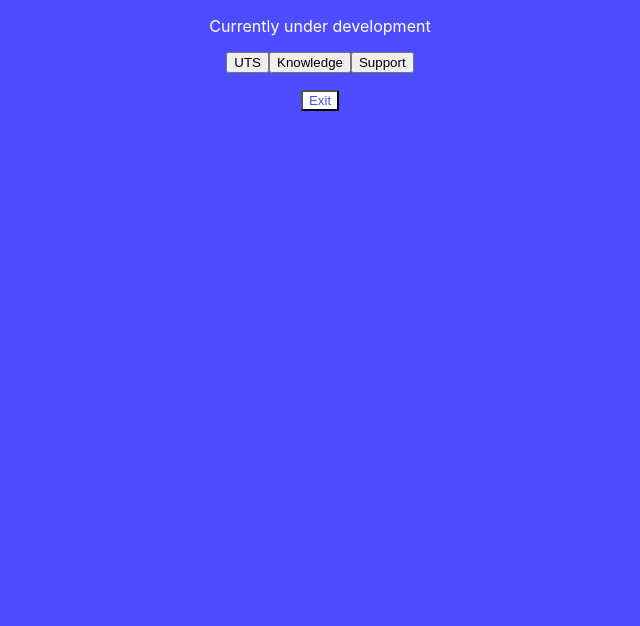
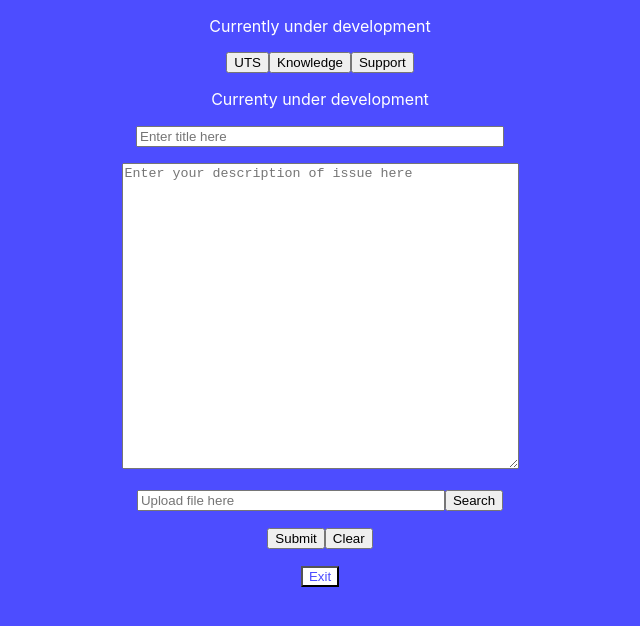
Before and after one commit to wkpescherine/PROJECTS-2024, a React (Create React App) app in the folder musik/: page /dashboard in a window 1280 px wide. Both pictures are taken after a click on the button "Support". Shown: the top 626 px of the page, without its empty margins (320-960 px from the left). Built offline with nearby package versions, Linux system fonts and the light colour scheme.

Commit message:
MUSIK:      0.3.2:           Updated Support Screen:                Added new elements for support submission           Updated Main Screen           Updated Dashboard logic:                Added logic for state managemnet of screens

```diff
--- a/musik/src/dashboard.js
+++ b/musik/src/dashboard.js
@@ -15,25 +15,29 @@ function Dashboard (){
     }
 
     return (
+        <div>
             <div >
                 <p>Currently under development</p>
                 <div style={{display: "flex",justifyContent: "center"}}>
                     <div style={{display: "flex",justifyContent: "center"}}>
-                    <button>UTS</button>
+                        <button onClick={() => {setSectionActive("UTS")}}>UTS</button>
                     </div>
                     <div style={{display: "flex",justifyContent: "center"}}>
-                    <button> Knowledge</button>
+                       <button onClick={() => {setSectionActive("Knowledge")}}> Knowledge</button>
                     </div>
                     <div style={{display: "flex",justifyContent: "center"}}>
-                    <button>Support</button>
+                        <button onClick={() => {setSectionActive("Support")}}>Support</button>
                     </div>
                 </div>
-            { sectionActive == "UTS" && < UTS />}
-            { sectionActive == "UTS" && < Knowledge />}
-            { sectionActive == "UTS" && < Support />}
+            </div>
+            <div>
+                { sectionActive === "UTS" && < UTS />}
+                { sectionActive === "Knowledge" && < Knowledge />}
+                { sectionActive === "Support" && < Support />}
                 <p>
                     <button class='invertButton' onClick={RedirectTo}>Exit</button>
                 </p>
+            </div>
         </div>
     );
 }
--- a/musik/src/main.js
+++ b/musik/src/main.js
@@ -34,7 +34,7 @@ function Main() {
             <p>
                 <button class='invertButton' onClick={RedirectTo}>Login</button>
             </p>
-            <p>version 0.3.1 </p>
+            <p>version 0.3.2 </p>
         </div>
     );
 }
--- a/musik/src/support.js
+++ b/musik/src/support.js
@@ -1,9 +1,37 @@
+import React, {useState} from 'react';
 import './App.css';
+import {useNavigate} from 'react-router-dom'
 
 export default function Support (){
+    const[supportTitle,setSupportTitle] = useState ("");
+    const[supportDesc,setSupportDesc] = useState ("");
+
+    let navigate = useNavigate();
+
+    const handleSupportTitle = (event) => {
+        setSupportTitle(event.target.value)
+    }
+
+    const handleSupportDesc = (event) => {
+        setSupportDesc(event.target.value)
+    }
     return (
         <div>
-            <p>Support under development</p>
+            <p>Currenty under development</p>
+            <p>
+                <input type="text" placeholder="Enter title here" onChange={handleSupportTitle} style={{width:360}}></input>
+            </p>
+            <p>
+                <textarea placeholder="Enter your description of issue here" rows="20" cols="47"/>
+            </p>
+            <p>
+                <input type="text" placeholder="Upload file here" style={{width:300}}></input>
+                <button>Search</button>
+            </p>
+            <p>
+                <button>Submit</button>
+                <button>Clear</button>
+            </p>
         </div>
     );
 }
```
Lines whose indentation alone changed are shown as unchanged.
